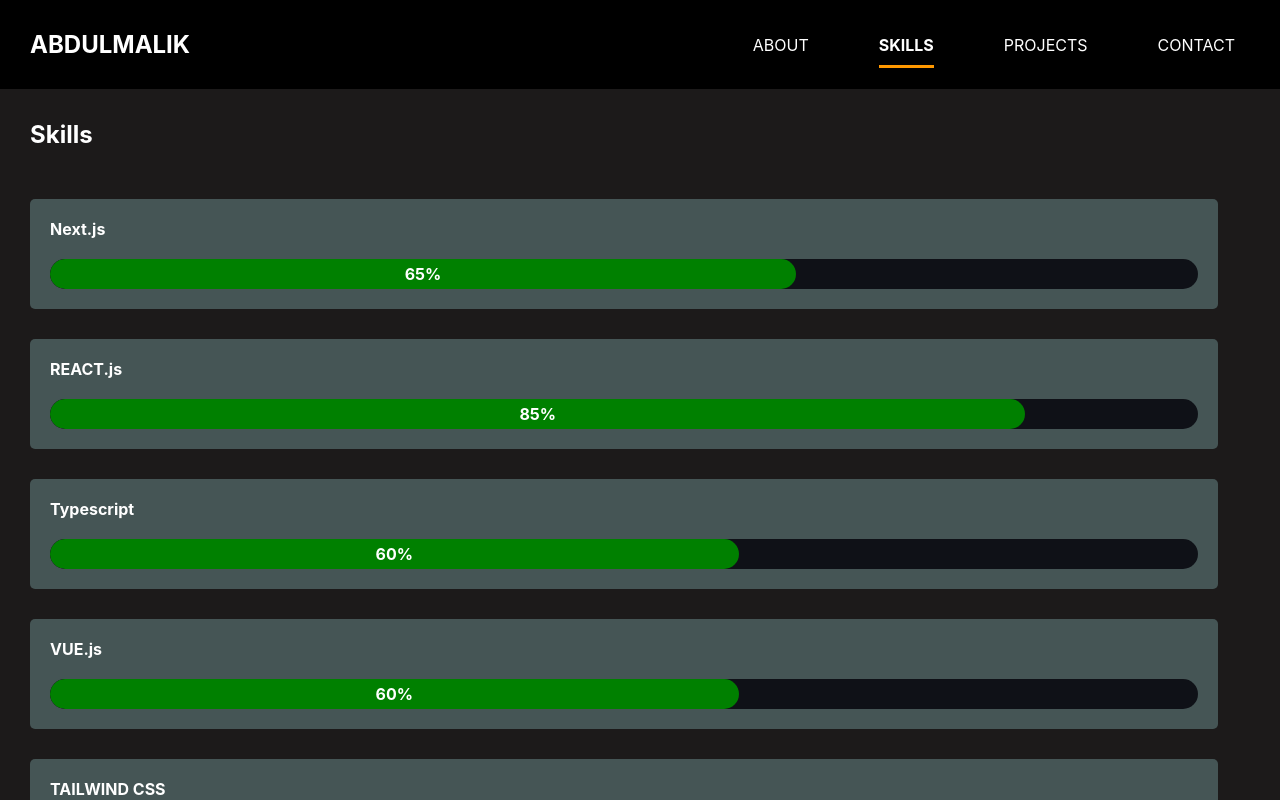
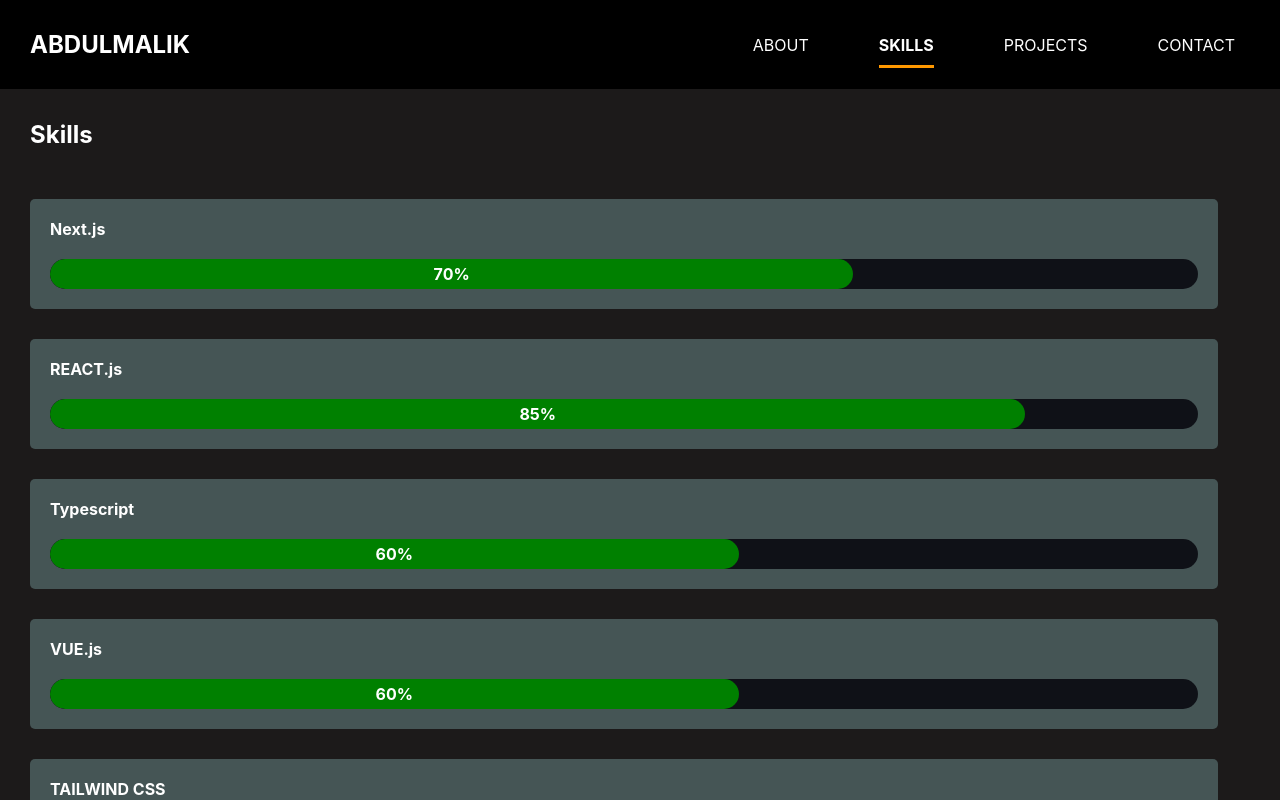
Before and after one commit to Bigoluwagentle/Abdulmalik-portfolio, a React (Create React App) app: page /Skills in a window 1280 px wide. Shown: the top 800 px of the page. Built offline with nearby package versions, Linux system fonts and the light colour scheme.

Commit message:
Initial commit

```diff
--- a/src/Skills/Skill.jsx
+++ b/src/Skills/Skill.jsx
@@ -55,7 +55,7 @@
                     <nav id="card" className="card">
                         <h4>Next.js</h4>
                         <div className="bar">
-                          <span data-percent="65">65%</span>
+                          <span data-percent="70">70%</span>
                           <small>0%</small>
                         </div>
                     </nav>
```
